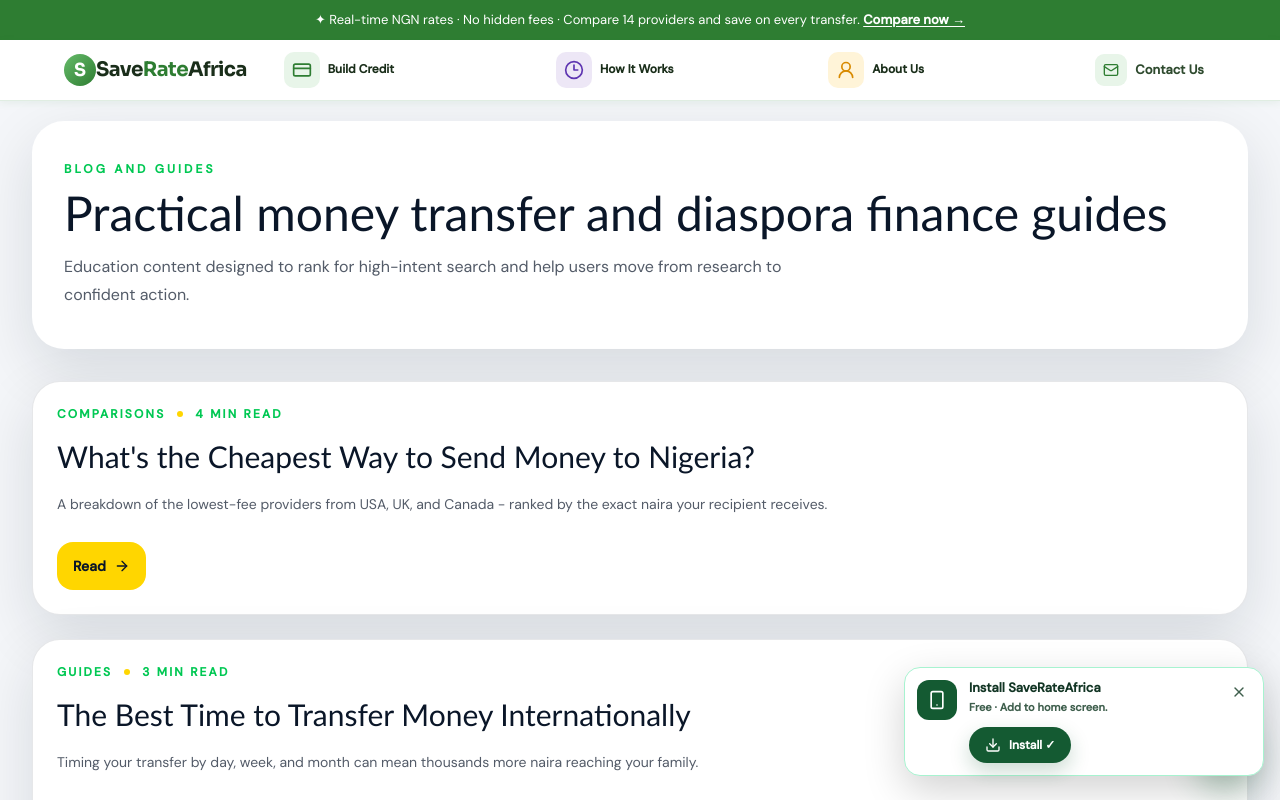
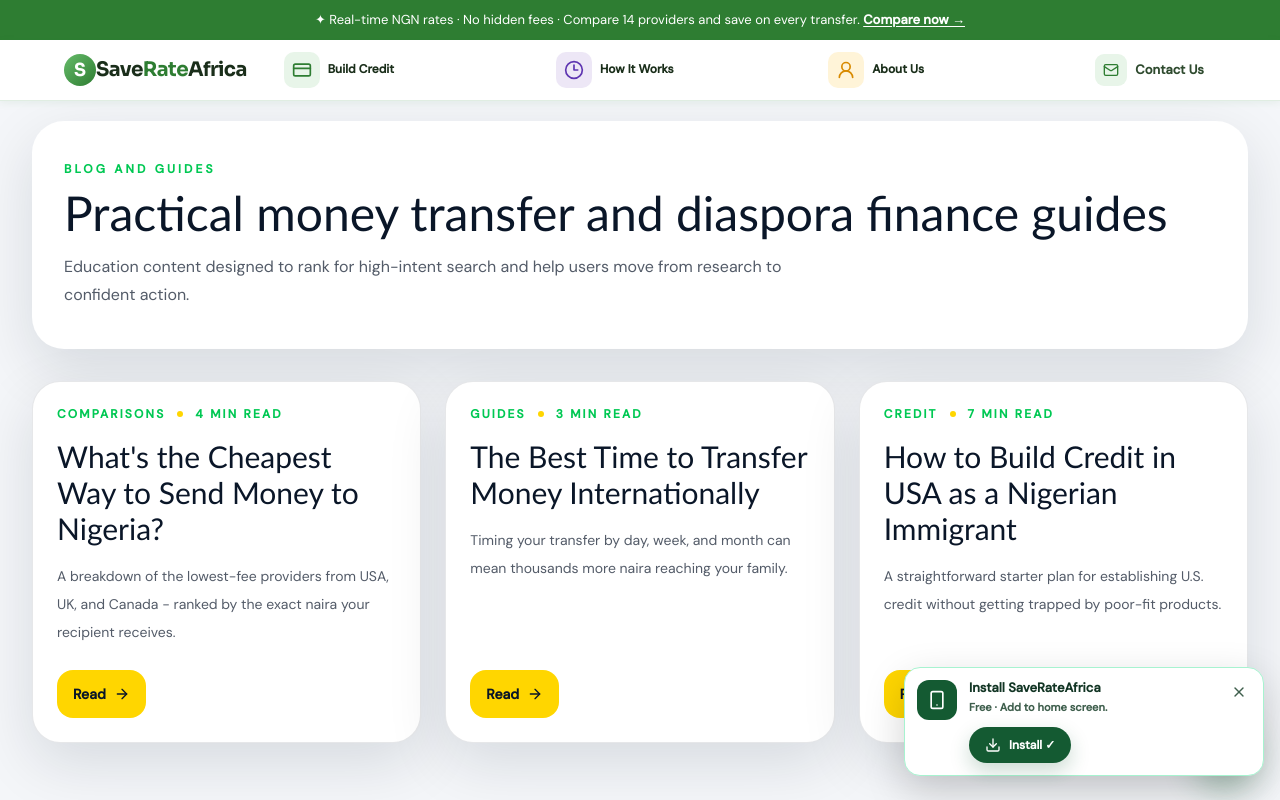
Before and after one commit to Chinenyeonukogu/SaveRateAfrica, a Next.js app: page /blog in a window 1280 px wide. Shown: the top 800 px of the page. Built offline with nearby package versions, Linux system fonts and the light colour scheme.

Commit message:
Update blog articles grid layout

```diff
--- a/app/blog/page.tsx
+++ b/app/blog/page.tsx
@@ -53,11 +53,11 @@ export default function BlogPage() {
             </p>
           </section>
 
-          <section className="space-y-6">
+          <section className="grid gap-6 md:grid-cols-2 xl:grid-cols-3">
             {blogPosts.map((post) => (
               <article
                 key={post.slug}
-                className="rounded-[28px] border border-brand-navy/10 bg-white p-6 shadow-float"
+                className="flex h-full flex-col rounded-[28px] border border-brand-navy/10 bg-white p-6 shadow-float"
               >
                 <div className="flex items-center gap-3 text-xs font-semibold uppercase tracking-[0.18em] text-brand-green">
                   <span>{post.category}</span>
@@ -67,11 +67,11 @@ export default function BlogPage() {
                 <h2 className="mt-4 font-heading text-3xl text-brand-navy">
                   {post.title}
                 </h2>
-                <p className="mt-4 text-sm leading-7 text-brand-navy/70">
+                <p className="mb-6 mt-4 text-sm leading-7 text-brand-navy/70">
                   {post.excerpt}
                 </p>
                 <Link
-                  className={`mt-6 inline-flex min-h-12 items-center gap-2 rounded-2xl px-4 text-sm font-semibold text-brand-navy ${
+                  className={`mt-auto inline-flex min-h-12 w-fit items-center gap-2 rounded-2xl px-4 text-sm font-semibold text-brand-navy ${
                     post.href ? "bg-brand-yellow" : "bg-brand-light"
                   }`}
                   href={post.href ?? "/providers"}
```
